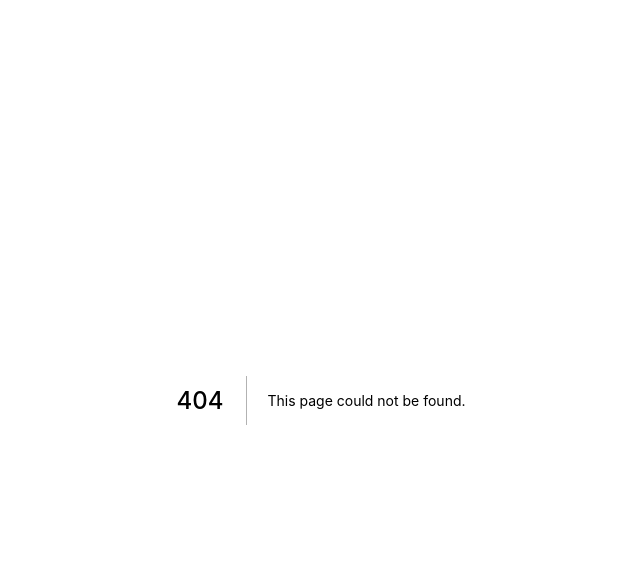
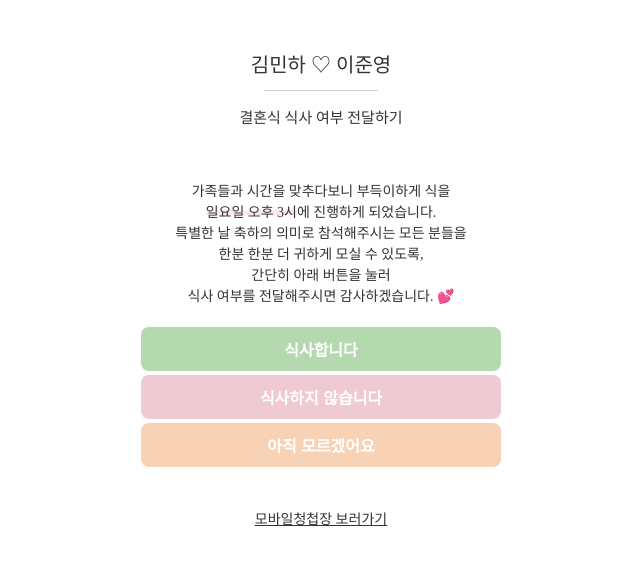
Before and after one commit to yhpark/wedinv, a Next.js app: page /rsvp in a window 1280 px wide. Before the commit this address had no page. Shown: the top 564 px of the page, without its empty margins (319-959 px from the left). Built offline with nearby package versions, Linux system fonts and the light colour scheme.

Commit message:
implement rsvp

```diff
--- /dev/null
+++ b/pages/api/rsvp/index.ts
@@ -0,0 +1,29 @@
+import type { NextApiHandler } from "next";
+
+import type { PostRsvpRequest, PostRsvpResponse } from "@/rsvp/types";
+import { COOKIE_TALK_ID, postRsvp } from "@/rsvp/api";
+import { setCookie } from "@/common/utils/cookie";
+
+const handlePost: NextApiHandler<PostRsvpResponse> = async (req, res) => {
+  const reqData: PostRsvpRequest = req.body;
+
+  const respData = await postRsvp(reqData);
+
+  setCookie(res, COOKIE_TALK_ID, respData.id, {
+    path: "/",
+    sameSite: "strict",
+    secure: process.env.NODE_ENV === "production",
+    maxAge: 14 * 24 * 60 * 60 * 1000, // 14 days
+  });
+
+  res.status(200).json(respData);
+};
+
+const handler: NextApiHandler = async (req, res) => {
+  if (req.method === "POST") {
+    return handlePost(req, res);
+  }
+  res.status(404).end();
+};
+
+export default handler;
--- /dev/null
+++ b/pages/rsvp.tsx
@@ -0,0 +1,35 @@
+import { GetServerSideProps } from "next";
+import Head from "next/head";
+
+import Live from "@/components/home/rsvp";
+
+const RsvpPage = () => {
+  return (
+    <>
+      <Head>
+      <title>김민하 ♡ 이준영</title>
+      <meta
+        name="description"
+        content="김민하 ♡ 이준영 2022년 9월 25일에 결혼합니다."
+      />
+      <meta
+        name="viewport"
+        content="width=device-width, initial-scale=1, maximum-scale=1"
+      />
+      <meta property="og:type" content="article" />
+      <meta property="og:title" content="김민하 ♡ 이준영 청첩장" />
+      <meta
+        property="og:description"
+        content="2022년 9월 25일에 결혼합니다."
+      />
+      <meta
+        property="og:image"
+        content="https://minha-joonyoung-wedding.vercel.app/photos/p18.jpeg"
+      />
+      </Head>
+      <Live />
+    </>
+  );
+};
+
+export default RsvpPage;
--- /dev/null
+++ b/src/components/home/rsvp.tsx
@@ -0,0 +1,189 @@
+import styled, { css } from "styled-components";
+import Link from "next/link";
+
+import { Main } from "./styles";
+
+import React, {
+  useState,
+} from "react";
+
+import {
+  BoxShadowStyle,
+  BubbleHeadStyle,
+  SectionHeader,
+  SectionHr,
+  TextSansStyle,
+  EventP,
+} from "./styles";
+
+import {
+  LoadingOverlay,
+  Wrap,
+} from "./talk/styles";
+
+const Header = styled.h1`
+  display: inline-block;
+  margin: 40px 0;
+
+  font-size: 20px;
+  font-weight: 500;
+  line-height: 2.5;
+
+  hr {
+    width: 70%;
+    margin: 0 auto;
+    border: 0;
+    border-top: 1px solid #ccc;
+  }
+
+  small {
+    font-size: 15px;
+  }
+`;
+
+const LinkWrap = styled.p`
+  a:link,
+  a:visited,
+  a:hover {
+    text-decoration: underline;
+  }
+`;
+
+export const Highlight = styled.span`
+  background: linear-gradient(
+    0deg,
+    transparent 33%,
+    rgba(255, 136, 170, 0.2) 36%,
+    rgba(255, 136, 170, 0.2) 60%,
+    transparent 70%
+  );
+`;
+
+export const SubmitButton = styled.input<{ kind: string }>`
+  display: block;
+  width: 90%;
+  height: 44px;
+  border-radius: 8px;
+  border: 0;
+  margin: 4px auto 0;
+
+  text-align: center;
+  font-size: 16px;
+  font-weight: 900;
+  color: white;
+  outline: none;
+
+  ${({ kind }) => {
+    if (kind == "yes") {
+      return css`
+        background: #B5D9AF;
+      `
+    } else if (kind == 'no') {
+      return css`
+        background: #F0CAD3;
+      `
+    } else {
+      return css`
+        background: #F7D2B4;
+      `
+    }
+  }
+}`;
+
+
+import { PostRsvpRequest, PostRsvpResponse } from "@/rsvp/types";
+import { SubmitHandler, useForm } from "react-hook-form";
+
+const Live = () => {
+  type FormData = PostRsvpRequest;
+  const { register, handleSubmit, setValue, watch, formState } = useForm<FormData>();
+  const { isValid, dirtyFields, errors } = formState;
+  const [isLoading, setLoading] = useState(false);
+
+  const onSubmit = async (data, msg) => {
+    try {
+      setLoading(true);
+
+      data.msg = msg;
+      data.id = window.location.search.substring(1);
+
+      const resp = await fetch("/api/rsvp", {
+        method: "POST",
+        headers: { "Content-Type": "application/json" },
+        body: JSON.stringify(data),
+      });
+
+      const { id } = (await resp.json());
+
+    } finally {
+      setLoading(false);
+    }
+  };
+
+  const onYesSubmit: SubmitHandler<FormData> = async (data) => {
+    onSubmit(data, "yes");
+  };
+
+  const onNoSubmit: SubmitHandler<FormData> = async (data) => {
+    onSubmit(data, "no");
+  };
+
+  const onIdkSubmit: SubmitHandler<FormData> = async (data) => {
+    onSubmit(data, "idk");
+  };
+
+  return (
+    <Main>
+      <Header>
+        김민하  ♡ 이준영
+        <hr />
+        <small>결혼식 식사 여부 전달하기</small>
+      </Header>
+
+      <EventP>
+        가족들과 시간을 맞추다보니 부득이하게 식을
+        <br/>
+        <Highlight>일요일 오후 3시</Highlight>에 진행하게 되었습니다.
+        <br />
+        특별한 날 축하의 의미로 참석해주시는 모든 분들을
+        <br />
+        한분 한분 더 귀하게 모실 수 있도록,
+        <br/>
+        간단히 아래 버튼을 눌러
+        <br />
+        식사 여부를 전달해주시면 감사하겠습니다. 💕
+      </EventP>
+
+      <wrap>
+        <form onSubmit={handleSubmit(onYesSubmit)}>
+          <SubmitButton type="submit" value="식사합니다" kind="yes" />
+        </form>
+        {isLoading && <LoadingOverlay />}
+      </wrap>
+
+      <wrap>
+        <form onSubmit={handleSubmit(onNoSubmit)}>
+          <SubmitButton type="submit" value="식사하지 않습니다" kind="no" />
+        </form>
+        {isLoading && <LoadingOverlay />}
+      </wrap>
+
+      <wrap>
+        <form onSubmit={handleSubmit(onIdkSubmit)}>
+          <SubmitButton type="submit" value="아직 모르겠어요" kind="idk"/>
+        </form>
+        {isLoading && <LoadingOverlay />}
+      </wrap>
+
+      <br/>
+
+      <LinkWrap>
+        <u><Link href="/">
+          <a>모바일청첩장 보러가기</a>
+        </Link></u>
+      </LinkWrap>
+    </Main>
+  );
+};
+
+export default Live;
--- a/src/components/home/styles.tsx
+++ b/src/components/home/styles.tsx
@@ -78,3 +78,32 @@ export const BubbleHeadStyle = (party: Party, color: string) => css`
   padding: 8px;
   border-radius: 20px;
 `;
+
+export const EventP = styled.p`
+  padding-left: 10px;
+  padding-right: 10px;
+  margin: 0;
+  line-height: 150%;
+  font-size: 14px;
+`;
+
+export const Button = styled.a`
+  ${TextSansStyle}
+  display: inline-block;
+  padding: 8px 16px 8px 10px;
+  border: 0;
+  border-radius: 18px;
+  margin: 0 10px;
+  color: #666;
+  font-size: 13px;
+  text-decoration: none;
+  background: #f3f3f3;
+  line-height: 1.3;
+  > svg {
+    display: inline-block;
+    width: 18px;
+    height: 18px;
+    margin: -4px 0;
+    margin-right: 4px;
+  }
+`;
--- /dev/null
+++ b/src/rsvp/types.ts
@@ -0,0 +1,4 @@
+export type PostRsvpRequest = {
+  msg: string;
+}
+export type PostRsvpResponse = { id: string };
```
Also changed, not shown: src/components/home/index.tsx (+7 -32 lines), src/rsvp/api.ts (added, +54 -0 lines).
